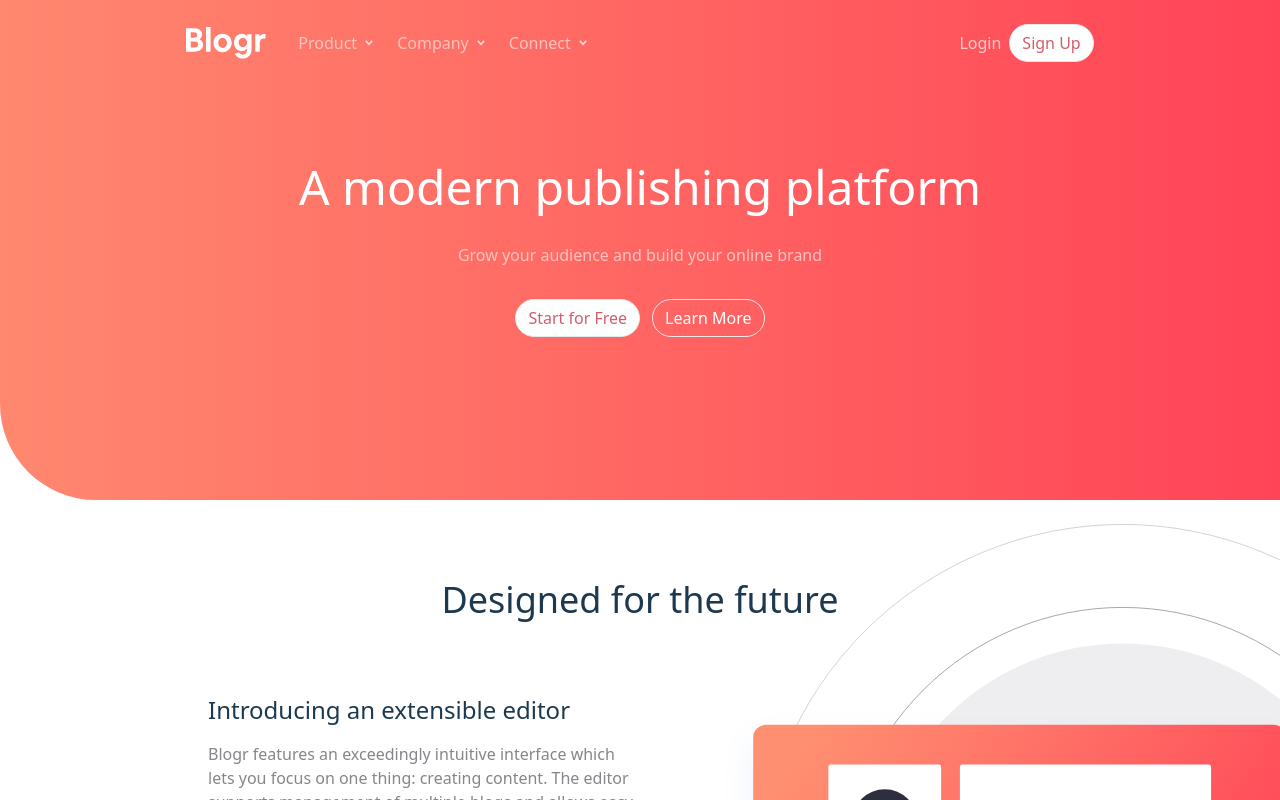
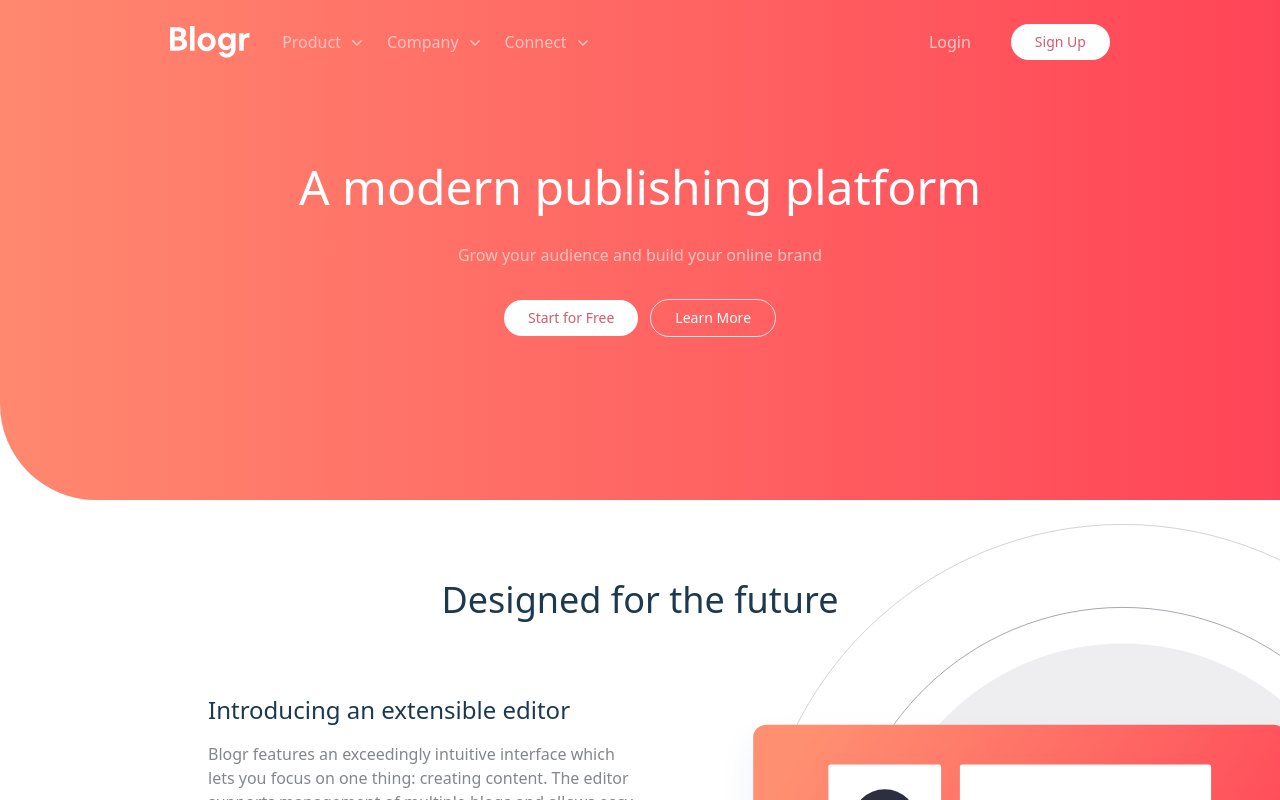
Before and after one commit to RPRd001/blog-landing-page, a React (Vite) app: page / in a window 1280 px wide. Shown: the top 800 px of the page. Built offline with nearby package versions, Linux system fonts and the light colour scheme.

Commit message:
Added headlessui, heroicons, and updated navigation & buttons

```diff
--- a/package.json
+++ b/package.json
@@ -10,6 +10,8 @@
     "preview": "vite preview"
   },
   "dependencies": {
+    "@headlessui/react": "^2.0.4",
+    "@heroicons/react": "^2.1.3",
     "react": "^18.2.0",
     "react-dom": "^18.2.0"
   },
--- a/src/components/Hero.jsx
+++ b/src/components/Hero.jsx
@@ -1,11 +1,13 @@
+import Button from "../ui/Button";
+
 const Hero = () => {
 	return (
 		<div className="bg-gradient-to-r to-[#ff4457] from-[#ff886f] py-20 h-[500px] max-h-[500px] rounded-bl-[6rem] flex flex-col items-center justify-center gap-8 w-full">
 			<h1 className="text-5xl text-white">A modern publishing platform</h1>
 			<p className="text-[#fec3bf]">Grow your audience and build your online brand</p>
 			<div className="flex flex-row items-center gap-3">
-				<button className="border rounded-full py-1.5 px-3 bg-[#fdfefe] text-[#d35c6e]">Start for Free</button>
-				<button className="border rounded-full py-1.5 px-3 bg-transparent text-white">Learn More</button>
+				<Button text={"Start for Free"}/>
+				<Button text={"Learn More"} style={"secondaryStyle"}/>
 			</div>
 		</div>
 	);
--- a/src/components/Navigation.jsx
+++ b/src/components/Navigation.jsx
@@ -1,31 +1,24 @@
 import logo from "../images/logo.svg";
-import arrowIconLight from "../images/icon-arrow-light.svg";
+import Button from "../ui/Button";
+import MenuDrop from "../ui/DropDown";
 
 const Navigation = () => {
+
+	const menuItems = ["Product", "Company", "Connect"]
+
 	return (
 		<header className="flex flex-row justify-around absolute  w-full py-6 bg-transparent">
 			<nav className="flex flex-row items-center justify-between gap-8">
 				<img src={logo} alt="Blogr Logo" className="w-20" />
 				<ul className="flex flex-row items-center gap-6 text-[#fec3bf]">
-					<li className="flex flex-row items-center gap-2">
-						Product{" "}
-						<img className="w-2" src={arrowIconLight} alt="arrow icon" />
-					</li>
-					<li className="flex flex-row items-center gap-2">
-						Company{" "}
-						<img className="w-2" src={arrowIconLight} alt="arrow icon" />
-					</li>
-					<li className="flex flex-row items-center gap-2">
-						Connect{" "}
-						<img className="w-2" src={arrowIconLight} alt="arrow icon" />
-					</li>
+					{menuItems.map((item, i) => {
+						return (<MenuDrop menuTitle={item} key={i}/>)
+					})}
 				</ul>
 			</nav>
-			<div id="button-container" className="flex flex-row gap-2 items-center">
+			<div id="button-container" className="flex flex-row gap-10 items-center">
 				<button className="text-[#fdcdc9]">Login</button>
-				<button className="border rounded-full py-1.5 px-3 bg-[#fdfefe] text-[#d35c6e]">
-					Sign Up
-				</button>
+				<Button text={"Sign Up"}/>
 			</div>
 		</header>
 	);
--- /dev/null
+++ b/src/ui/Button.jsx
@@ -0,0 +1,15 @@
+
+const Button = ({text, style}) => {
+
+	const primaryStyle = "border-transparent text-sm rounded-full py-2 px-6 bg-[#fdfefe] text-[#d35c6e] hover:bg-[#ff7b86] hover:text-white"
+
+	const secondaryStyle = "border text-sm rounded-full py-2 px-6 bg-transparent text-white hover:bg-[#fdfefe] hover:text-[#d35c6e]"
+
+	return (
+		<button className={style ? secondaryStyle : primaryStyle}>
+			{text}
+		</button>
+	);
+};
+
+export default Button;
--- /dev/null
+++ b/src/ui/DropDown.jsx
@@ -0,0 +1,82 @@
+import { Fragment } from "react";
+import {
+	Menu,
+	MenuButton,
+	MenuItem,
+	MenuItems,
+	Transition,
+} from "@headlessui/react";
+import { ChevronDownIcon } from "@heroicons/react/20/solid";
+
+function classNames(...classes) {
+	return classes.filter(Boolean).join(" ");
+}
+
+export default function MenuDrop({menuTitle, items}) {
+	return (
+		<Menu as="div" className="relative inline-block text-left">
+			<div>
+				<MenuButton className="inline-flex w-full flex flex-row items-center gap-x-1.5 rounded-md text-[#fec3bf] hover:text-white hover:underline">
+					{menuTitle}
+					<ChevronDownIcon
+						className="-mr-1 h-5 w-5"
+						aria-hidden="true"
+					/>
+				</MenuButton>
+			</div>
+
+			<Transition
+				enter="transition ease-out duration-100"
+				enterFrom="transform opacity-0 scale-95"
+				enterTo="transform opacity-100 scale-100"
+				leave="transition ease-in duration-75"
+				leaveFrom="transform opacity-100 scale-100"
+				leaveTo="transform opacity-0 scale-95"
+			>
+				<MenuItems className="absolute right-0 z-10 mt-2 w-56 origin-top-right rounded-md bg-white shadow-lg ring-1 ring-black ring-opacity-5 focus:outline-none">
+					<div className="py-1">
+						<MenuItem>
+							{({ focus }) => (
+								<a
+									href="#"
+									className={classNames(
+										focus ? "bg-gray-100 text-gray-900" : "text-gray-700",
+										"block px-4 py-2 text-sm"
+									)}
+								>
+									Contact
+								</a>
+							)}
+						</MenuItem>
+                        <MenuItem>
+							{({ focus }) => (
+								<a
+									href="#"
+									className={classNames(
+										focus ? "bg-gray-100 text-gray-900" : "text-gray-700",
+										"block px-4 py-2 text-sm"
+									)}
+								>
+                                    Newsletter
+								</a>
+							)}
+						</MenuItem>
+                        <MenuItem>
+							{({ focus }) => (
+								<a
+									href="#"
+									className={classNames(
+										focus ? "bg-gray-100 text-gray-900" : "text-gray-700",
+										"block px-4 py-2 text-sm"
+									)}
+								>
+									LinkedIn
+								</a>
+							)}
+						</MenuItem>
+					</div>
+				</MenuItems>
+			</Transition>
+		</Menu>
+	);
+}
```
Also changed, not shown: 1 other file (tests, documents, lock files or other folders).
